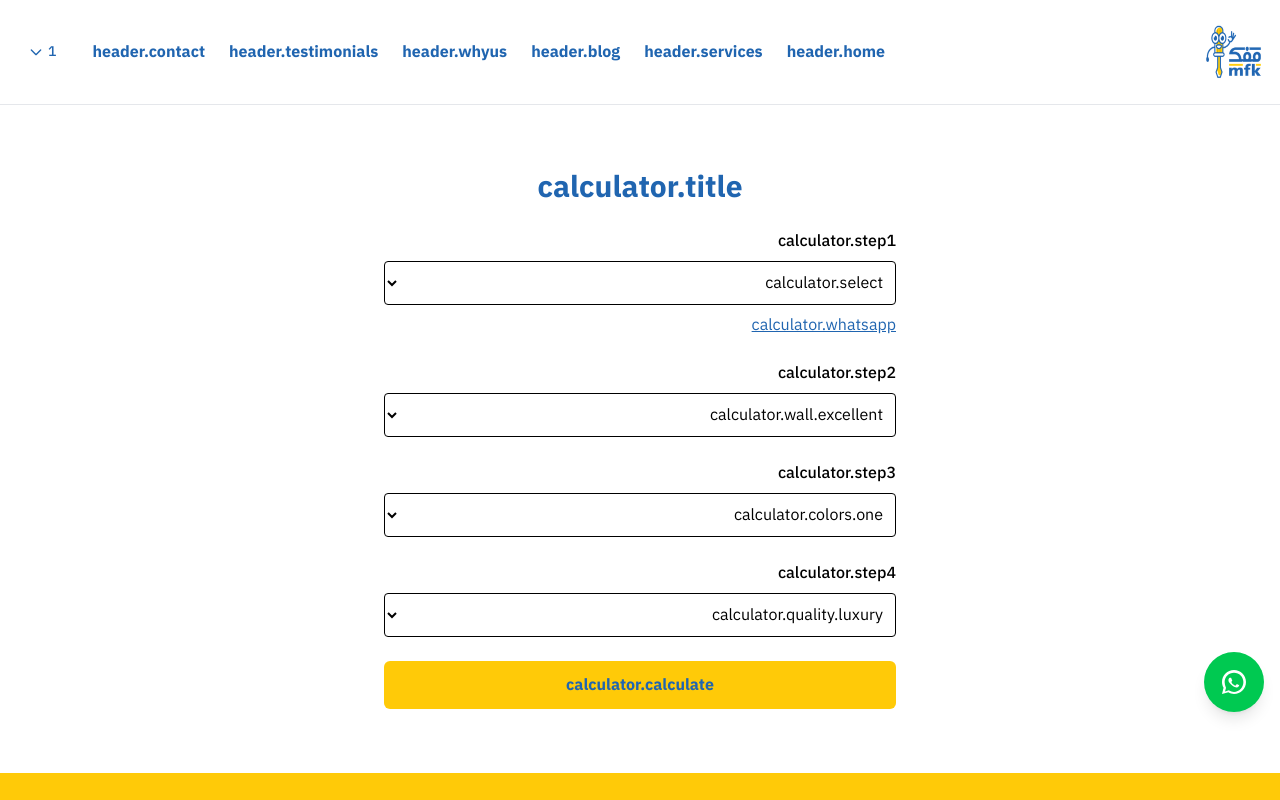
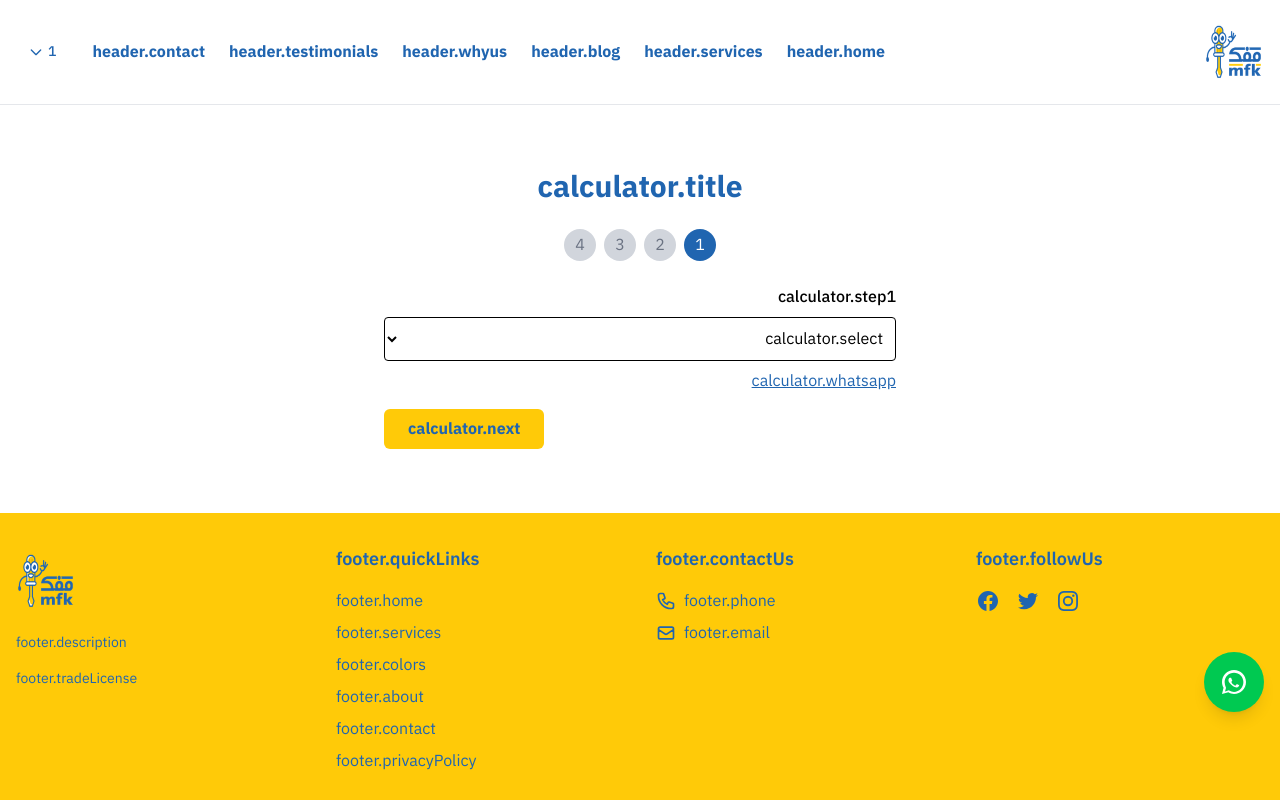
Before and after one commit to abdoroot/mfk-website-react, a React (Vite) app: page /1/painting-calculator in a window 1280 px wide. Shown: the top 800 px of the page. Built offline with nearby package versions, Linux system fonts and the light colour scheme.

Commit message:
Improve painting calculator steps and translations

```diff
--- a/src/data/paintingCalculator.json
+++ b/src/data/paintingCalculator.json
@@ -1,11 +1,11 @@
 {
   "roomTypes": [
-    { "label": "\u063a\u0631\u0641\u0629 \u0646\u0648\u0645 4x4", "value": "bedroom_4x4", "area": 16 },
-    { "label": "\u0635\u0627\u0644\u0629 4x6", "value": "living_4x6", "area": 24 },
-    { "label": "\u0645\u062c\u0644\u0633 5x5", "value": "majlis_5x5", "area": 25 },
-    { "label": "\u0641\u064a\u0644\u0627 \u062f\u0627\u062e\u0644\u064a\u0629", "value": "villa_interior", "area": 120 },
-    { "label": "\u0641\u064a\u0644\u0627 \u062e\u0627\u0631\u062c\u064a\u0629", "value": "villa_exterior", "area": 90 },
-    { "label": "\u0641\u064a\u0644\u0627 \u062f\u0627\u062e\u0644\u064a\u0629 + \u062e\u0627\u0631\u062c\u064a\u0629", "value": "villa_full", "area": 210 }
+    { "key": "bedroom_4x4", "area": 16 },
+    { "key": "living_4x6", "area": 24 },
+    { "key": "majlis_5x5", "area": 25 },
+    { "key": "villa_interior", "area": 120 },
+    { "key": "villa_exterior", "area": 90 },
+    { "key": "villa_full", "area": 210 }
   ],
   "wallConditions": {
     "excellent": 0,
--- a/src/locales/ar.json
+++ b/src/locales/ar.json
@@ -188,6 +188,14 @@
     "length": "الطول بالمتر",
     "width": "العرض بالمتر",
     "whatsapp": "لا أعرف – أرسل صورة على واتساب",
+    "rooms": {
+      "bedroom_4x4": "غرفة نوم 4x4",
+      "living_4x6": "صالة 4x6",
+      "majlis_5x5": "مجلس 5x5",
+      "villa_interior": "فيلا داخلية",
+      "villa_exterior": "فيلا خارجية",
+      "villa_full": "فيلا داخلية + خارجية"
+    },
     "step2": "حالة الجدران",
     "wall": {
       "excellent": "ممتازة",
@@ -207,6 +215,8 @@
       "luxury": "فاخرة",
       "standard": "متوسطة"
     },
+    "next": "التالي",
+    "back": "السابق",
     "calculate": "عرض التقدير",
     "estimated": "السعر التقريبي:",
     "send_whatsapp": "أرسل صورة على واتساب"
--- a/src/locales/en.json
+++ b/src/locales/en.json
@@ -188,6 +188,14 @@
     "length": "Length (m)",
     "width": "Width (m)",
     "whatsapp": "I don't know – send a photo on WhatsApp",
+    "rooms": {
+      "bedroom_4x4": "Bedroom 4x4",
+      "living_4x6": "Living Room 4x6",
+      "majlis_5x5": "Majlis 5x5",
+      "villa_interior": "Villa interior",
+      "villa_exterior": "Villa exterior",
+      "villa_full": "Villa interior + exterior"
+    },
     "step2": "Wall condition",
     "wall": {
       "excellent": "Excellent",
@@ -207,6 +215,8 @@
       "luxury": "Luxury",
       "standard": "Standard"
     },
+    "next": "Next",
+    "back": "Back",
     "calculate": "Show Estimate",
     "estimated": "Estimated price:",
     "send_whatsapp": "Send photo on WhatsApp"
--- a/src/pages/PaintingCalculator.jsx
+++ b/src/pages/PaintingCalculator.jsx
@@ -13,11 +13,12 @@ const PaintingCalculator = () => {
   const [colors, setColors] = useState('1');
   const [quality, setQuality] = useState('luxury');
   const [result, setResult] = useState(null);
+  const [step, setStep] = useState(1);
 
   const calculate = () => {
     let area = 0;
     if (roomType && roomType !== 'custom') {
-      const selected = data.roomTypes.find(r => r.value === roomType);
+      const selected = data.roomTypes.find(r => r.key === roomType);
       area = selected ? selected.area : 0;
     } else if (length && width) {
       area = parseFloat(length) * parseFloat(width);
@@ -32,108 +33,93 @@ const PaintingCalculator = () => {
 
   return (
     <DefaultLayout>
-      <Seo title="\u062d\u0627\u0633\u0628\u0629 \u0627\u0644\u062f\u0647\u0627\u0646 - Painting Calculator" />
+      <Seo title="حاسبة الدهان - Painting Calculator" />
       <section className="py-16 container mx-auto px-4">
         <h2 className="text-3xl font-bold text-mfk-blue mb-6 text-center">{t('calculator.title')}</h2>
+        <div className="flex justify-center gap-2 mb-6">
+          {[1,2,3,4].map(n => (
+            <div key={n} className={`w-8 h-8 rounded-full flex items-center justify-center ${step>=n ? 'bg-mfk-blue text-white' : 'bg-gray-300 text-gray-500'}`}>{n}</div>
+          ))}
+        </div>
         <div className="space-y-6 max-w-lg mx-auto">
+          {step === 1 && (
             <div>
               <label className="block mb-2 font-medium">{t('calculator.step1')}</label>
-            <select
-              value={roomType}
-              onChange={(e)=>setRoomType(e.target.value)}
-              className="w-full border rounded p-2"
-            >
+              <select value={roomType} onChange={e=>setRoomType(e.target.value)} className="w-full border rounded p-2">
                 <option value="">{t('calculator.select')}</option>
                 {data.roomTypes.map(rt => (
-                <option key={rt.value} value={rt.value}>{rt.label}</option>
+                  <option key={rt.key} value={rt.key}>{t(`calculator.rooms.${rt.key}`)}</option>
                 ))}
                 <option value="custom">{t('calculator.custom')}</option>
               </select>
               {roomType === 'custom' && (
                 <div className="flex gap-2 mt-2">
-                <input
-                  type="number"
-                  value={length}
-                  onChange={(e)=>setLength(e.target.value)}
-                  placeholder={t('calculator.length')}
-                  className="w-1/2 border rounded p-2"
-                />
-                <input
-                  type="number"
-                  value={width}
-                  onChange={(e)=>setWidth(e.target.value)}
-                  placeholder={t('calculator.width')}
-                  className="w-1/2 border rounded p-2"
-                />
+                  <input type="number" value={length} onChange={e=>setLength(e.target.value)} placeholder={t('calculator.length')} className="w-1/2 border rounded p-2" />
+                  <input type="number" value={width} onChange={e=>setWidth(e.target.value)} placeholder={t('calculator.width')} className="w-1/2 border rounded p-2" />
                 </div>
               )}
               <div className="mt-2">
-              <a href="https://wa.me/971508191635" target="_blank" className="text-mfk-blue underline" rel="noopener noreferrer">
+                <a href="https://wa.me/971508191635" target="_blank" rel="noopener noreferrer" className="text-mfk-blue underline">
                   {t('calculator.whatsapp')}
                 </a>
               </div>
+              <div className="flex justify-end mt-4">
+                <button onClick={()=>setStep(2)} className="bg-mfk-yellow text-mfk-blue font-bold px-6 py-2 rounded-md">{t('calculator.next')}</button>
               </div>
+            </div>
+          )}
 
+          {step === 2 && (
             <div>
               <label className="block mb-2 font-medium">{t('calculator.step2')}</label>
-            <select
-              value={wallCondition}
-              onChange={(e)=>setWallCondition(e.target.value)}
-              className="w-full border rounded p-2"
-            >
+              <select value={wallCondition} onChange={e=>setWallCondition(e.target.value)} className="w-full border rounded p-2">
                 <option value="excellent">{t('calculator.wall.excellent')}</option>
                 <option value="good">{t('calculator.wall.good')}</option>
                 <option value="minor_cracks">{t('calculator.wall.minor')}</option>
                 <option value="major_cracks">{t('calculator.wall.major')}</option>
               </select>
+              <div className="flex justify-between mt-4">
+                <button onClick={()=>setStep(1)} className="border px-4 py-2 rounded">{t('calculator.back')}</button>
+                <button onClick={()=>setStep(3)} className="bg-mfk-yellow text-mfk-blue font-bold px-6 py-2 rounded-md">{t('calculator.next')}</button>
               </div>
+            </div>
+          )}
 
+          {step === 3 && (
             <div>
               <label className="block mb-2 font-medium">{t('calculator.step3')}</label>
-            <select
-              value={colors}
-              onChange={(e)=>setColors(e.target.value)}
-              className="w-full border rounded p-2"
-            >
+              <select value={colors} onChange={e=>setColors(e.target.value)} className="w-full border rounded p-2">
                 <option value="1">{t('calculator.colors.one')}</option>
                 <option value="2">{t('calculator.colors.two')}</option>
                 <option value="3+">{t('calculator.colors.more')}</option>
                 <option value="help">{t('calculator.colors.help')}</option>
               </select>
+              <div className="flex justify-between mt-4">
+                <button onClick={()=>setStep(2)} className="border px-4 py-2 rounded">{t('calculator.back')}</button>
+                <button onClick={()=>setStep(4)} className="bg-mfk-yellow text-mfk-blue font-bold px-6 py-2 rounded-md">{t('calculator.next')}</button>
               </div>
+            </div>
+          )}
 
+          {step === 4 && (
             <div>
               <label className="block mb-2 font-medium">{t('calculator.step4')}</label>
-            <select
-              value={quality}
-              onChange={(e)=>setQuality(e.target.value)}
-              className="w-full border rounded p-2"
-            >
+              <select value={quality} onChange={e=>setQuality(e.target.value)} className="w-full border rounded p-2">
                 <option value="luxury">{t('calculator.quality.luxury')}</option>
                 <option value="standard">{t('calculator.quality.standard')}</option>
               </select>
+              <div className="flex justify-between mt-4">
+                <button onClick={()=>setStep(3)} className="border px-4 py-2 rounded">{t('calculator.back')}</button>
+                <button onClick={calculate} className="bg-mfk-yellow text-mfk-blue font-bold px-6 py-2 rounded-md">{t('calculator.calculate')}</button>
               </div>
-
-          <button
-            onClick={calculate}
-            className="bg-mfk-yellow text-mfk-blue font-bold px-6 py-3 rounded-md w-full"
-          >
-            {t('calculator.calculate')}
-          </button>
-
               {result !== null && (
                 <div className="text-center mt-6 space-y-4">
-              <p className="text-xl font-semibold">
-                {t('calculator.estimated')} {result.toFixed(2)} AED
-              </p>
-              <a
-                href="https://wa.me/971508191635"
-                target="_blank"
-                rel="noopener noreferrer"
-                className="bg-green-500 hover:bg-green-600 text-white px-6 py-3 rounded-md inline-block"
-              >
+                  <p className="text-xl font-semibold">{t('calculator.estimated')} {result.toFixed(2)} AED</p>
+                  <a href="https://wa.me/971508191635" target="_blank" rel="noopener noreferrer" className="bg-green-500 hover:bg-green-600 text-white px-6 py-3 rounded-md inline-block">
                     {t('calculator.send_whatsapp')}
                   </a>
+                </div>
+              )}
             </div>
           )}
         </div>
```
Lines whose indentation alone changed are shown as unchanged.
